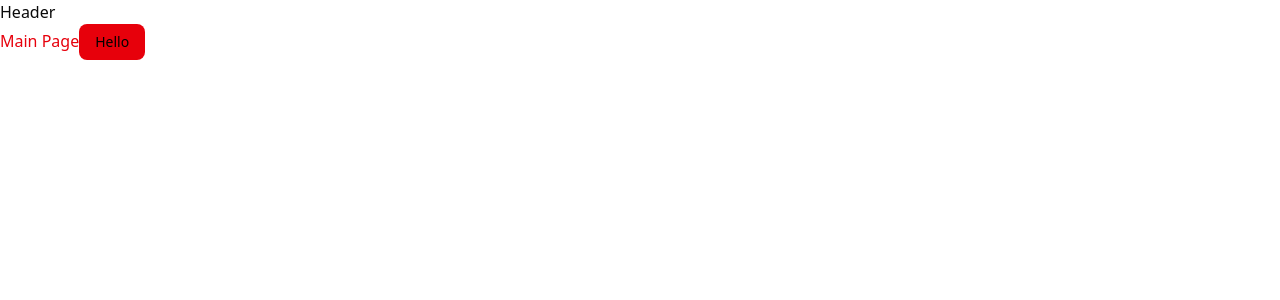
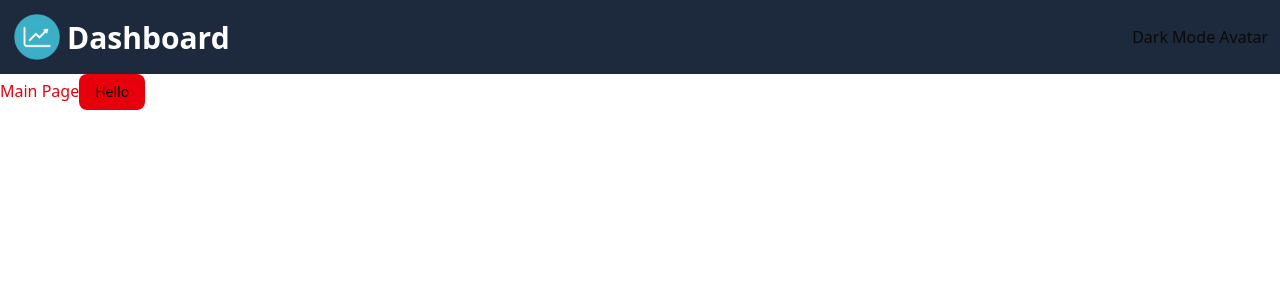
Before and after one commit to HumbleBoyy/Admin-Dashboard-NextJs, a Next.js app: page / in a window 1280 px wide. Shown: the top 300 px of the page. Built offline with nearby package versions, Linux system fonts and the light colour scheme.

Commit message:
New Commit

```diff
--- a/modules/Header.tsx
+++ b/modules/Header.tsx
@@ -1,8 +1,18 @@
 import React from 'react'
-
+import MainLogo from "./../public/logo.png"
+import Image from 'next/image'
 const Header = () => {
   return (
-    <div>Header</div>
+    <div className='flex justify-between items-center p-3 bg-slate-800'>
+       <div className='flex items-center gap-[5px]'>
+           <Image className='w-[50px] h-[50px]' src={MainLogo} alt='Dashboard' width={50} height={50} priority/>
+           <h1 className='font-bold text-white text-[30px]'>Dashboard</h1>
+       </div>
+       <div>
+         Dark Mode
+         Avatar
+       </div>
+    </div>
   )
 }
 
```
